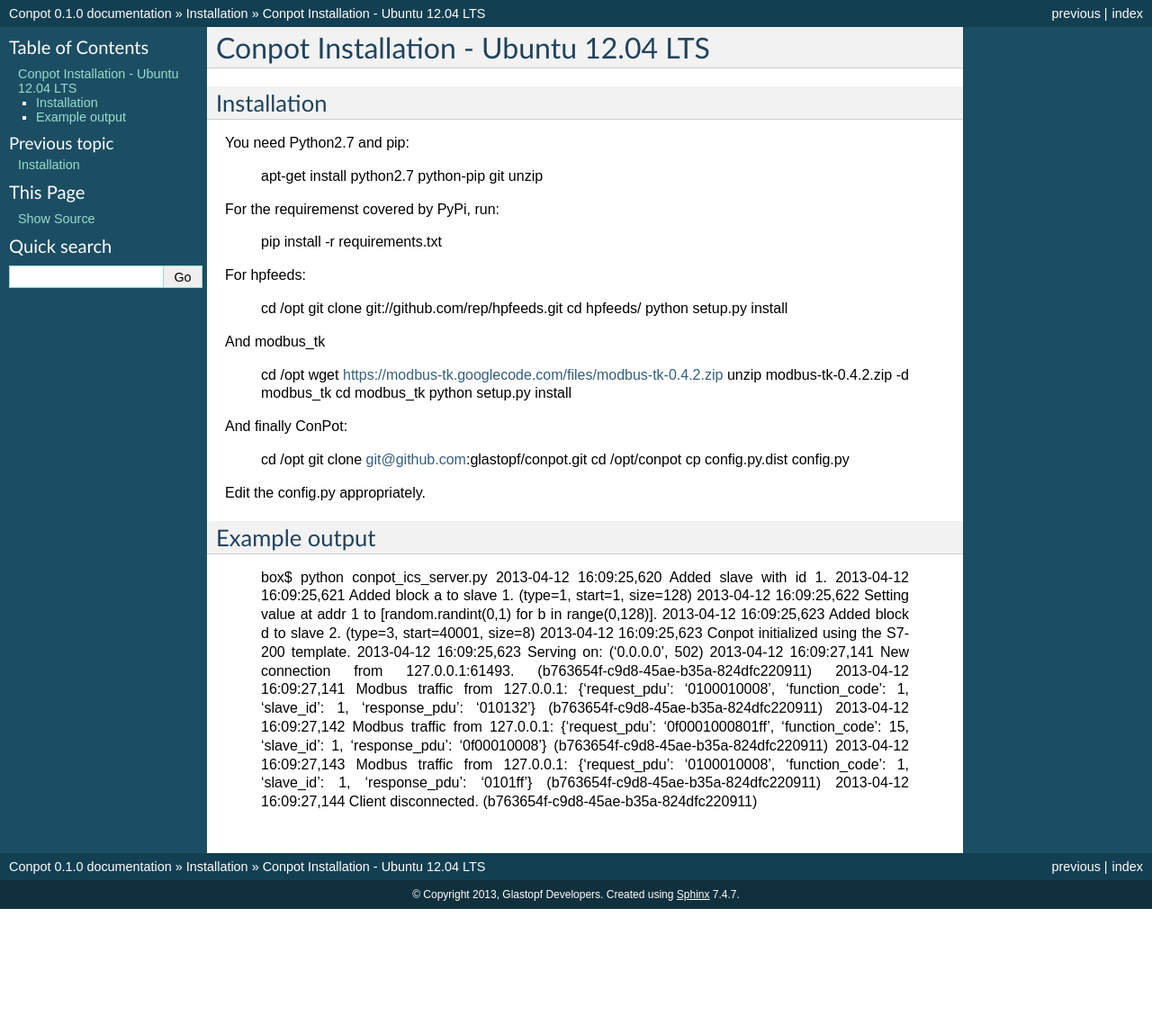
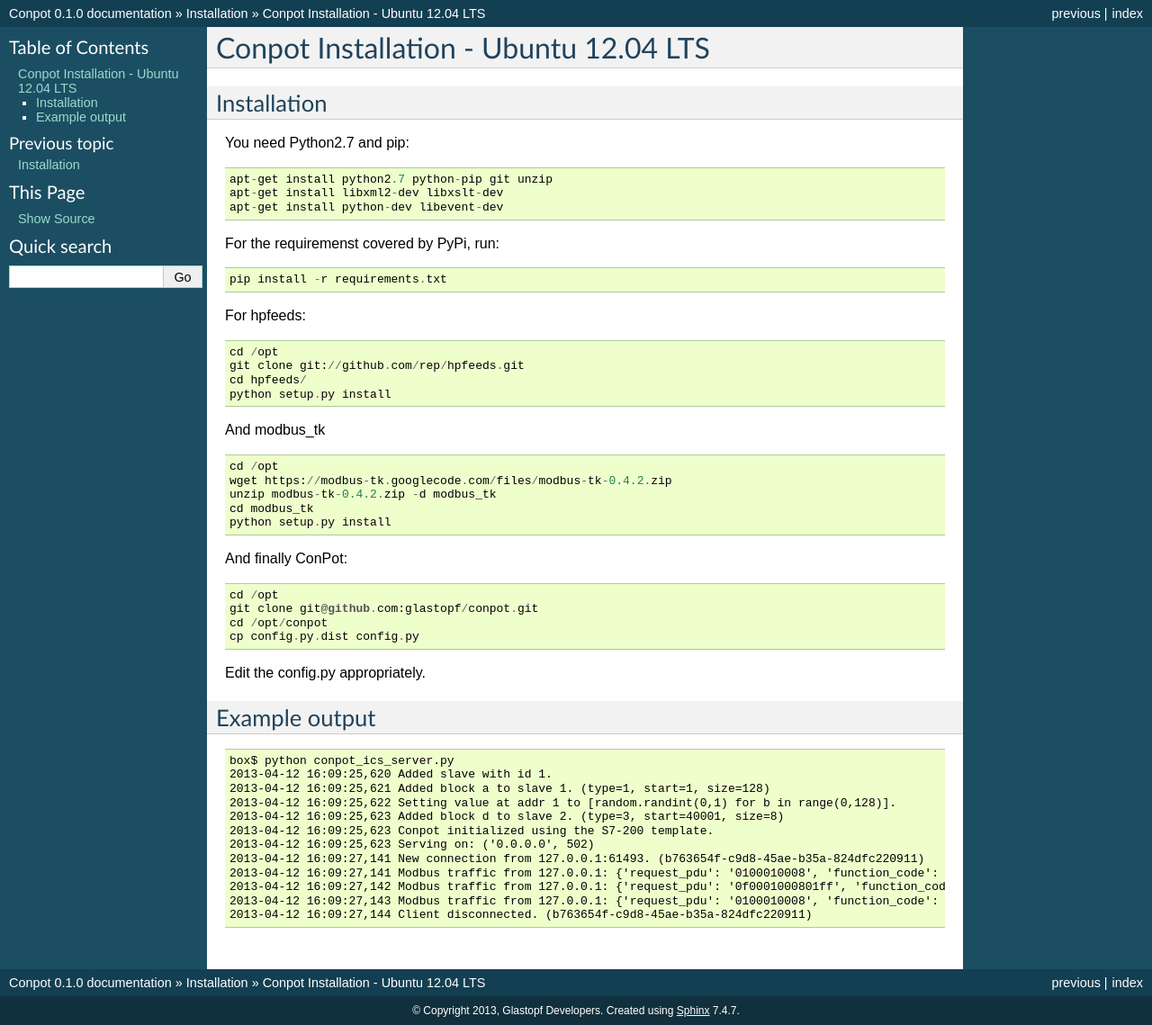
Before and after one commit to logictitans/PLC-conpot, a Sphinx documentation site: the page built from docs/source/installation/installation_ubuntu.rst, in a window 1280 px wide. Shown: the whole page at 90% size. Built offline with Sphinx 7.4.7, drawn with Linux system fonts in a browser that asks for light colours; before the commit the page ends 1010 px from its top, so only the background shows below that.

Commit message:
Formatting fixed

```diff
--- a/docs/source/installation/installation_ubuntu.rst
+++ b/docs/source/installation/installation_ubuntu.rst
@@ -6,13 +6,21 @@ Installation
 
 You need Python2.7 and pip:
 
+::
+
     apt-get install python2.7 python-pip git unzip
+    apt-get install libxml2-dev libxslt-dev
+    apt-get install python-dev libevent-dev
 
 For the requiremenst covered by PyPi, run:
+
+::
 
     pip install -r requirements.txt
 
 For hpfeeds:
+
+::
 
     cd /opt
     git clone git://github.com/rep/hpfeeds.git
@@ -21,6 +29,8 @@ For hpfeeds:
 
 And modbus_tk
 
+::
+
     cd /opt
     wget https://modbus-tk.googlecode.com/files/modbus-tk-0.4.2.zip
     unzip modbus-tk-0.4.2.zip -d modbus_tk
@@ -28,6 +38,8 @@ And modbus_tk
     python setup.py install
 
 And finally ConPot:
+
+::
 
     cd /opt
     git clone git@github.com:glastopf/conpot.git
@@ -38,6 +50,8 @@ Edit the config.py appropriately.
 
 Example output
 --------------
+
+::
 
     box$ python conpot_ics_server.py
     2013-04-12 16:09:25,620 Added slave with id 1.
```
